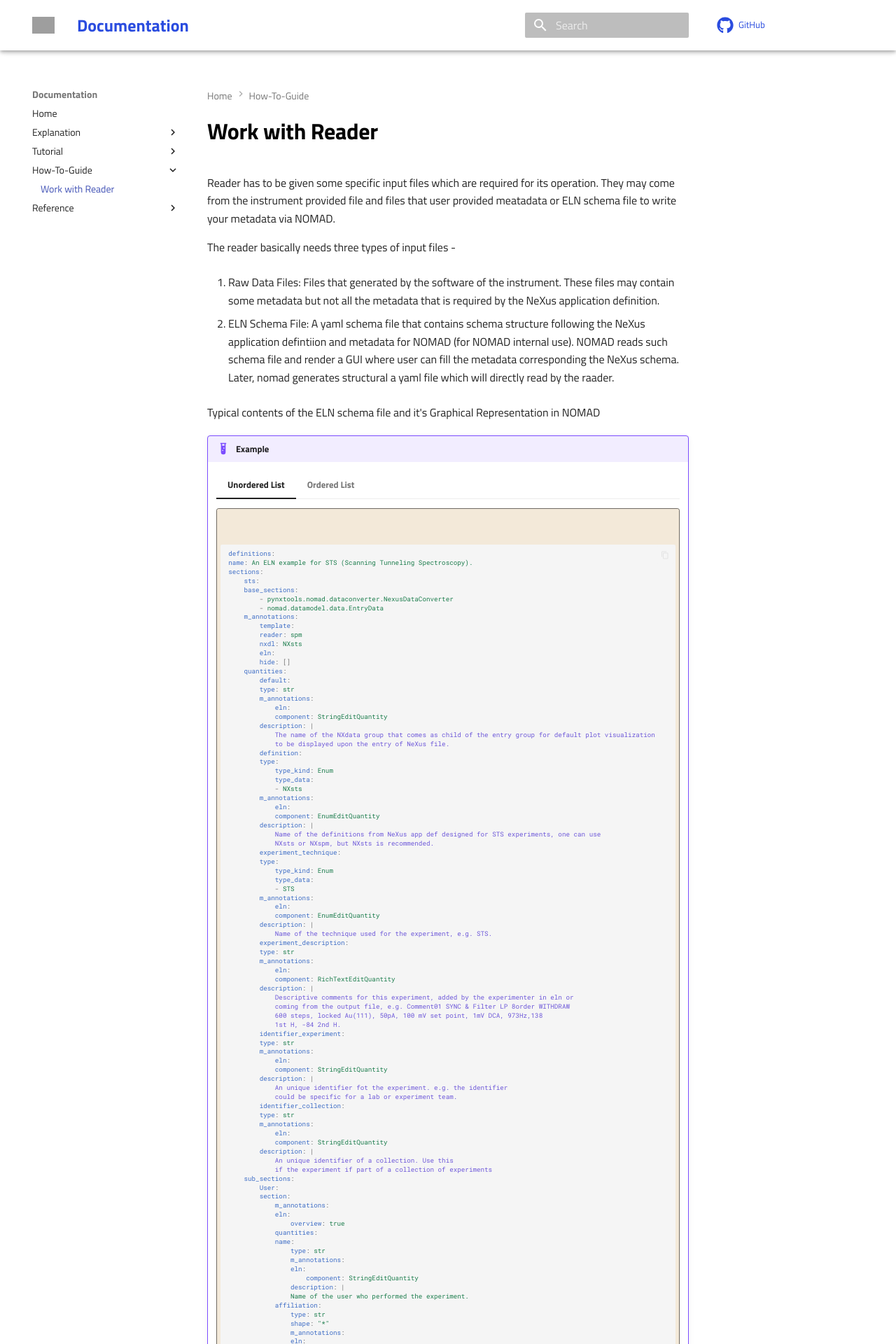
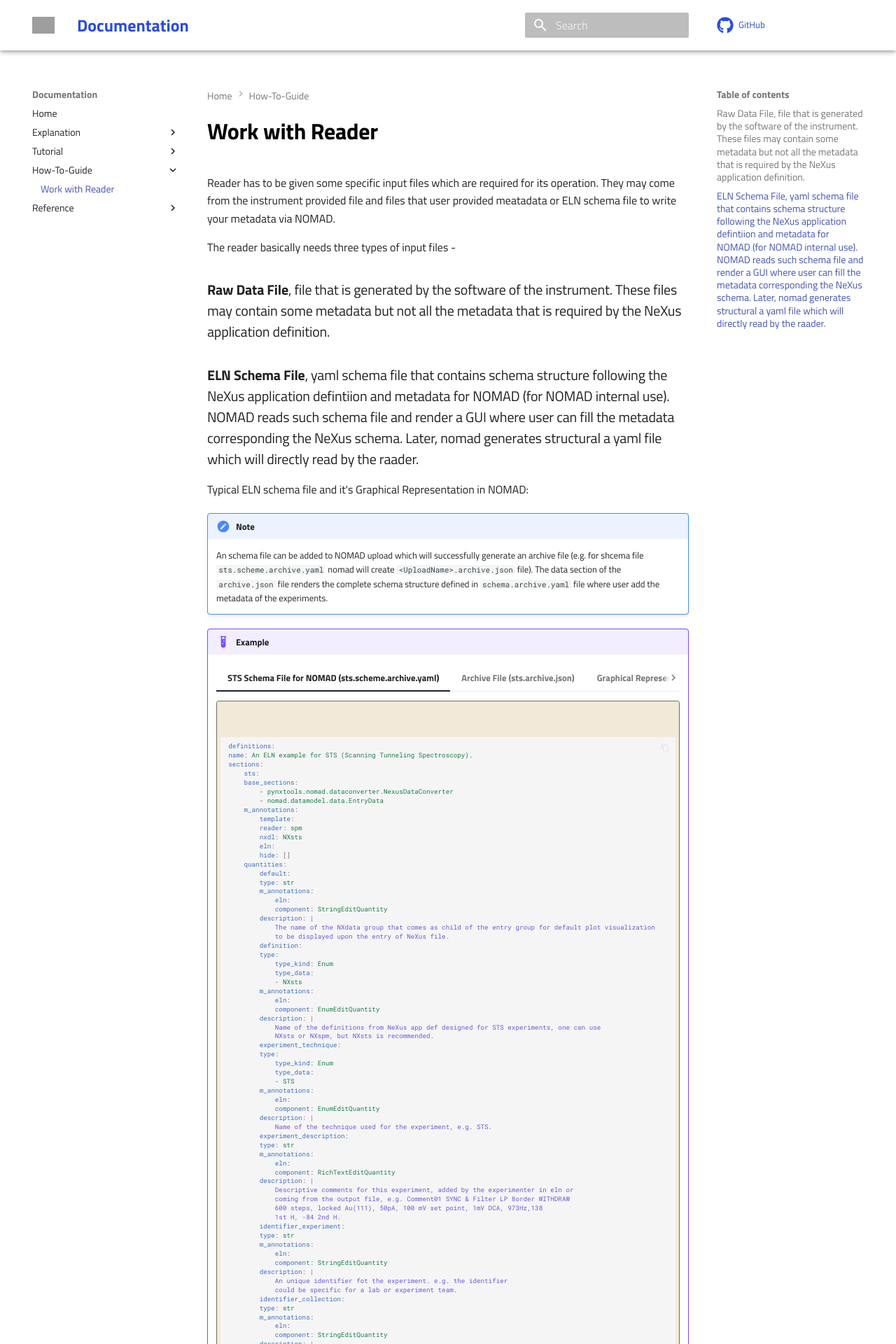
Before and after one commit to FAIRmat-NFDI/pynxtools-spm, an MkDocs documentation site: the page built from docs/how-to-guides/how-to-interact-with-reader.md, in a window 1280 px wide. Shown: the top 1920 px of the page at 70% size. Built offline with MkDocs 1.6.1 and Material for MkDocs 9.7.7, drawn with Linux system fonts in a browser that asks for light colours; comment, search, counter and statistics services are not loaded; grey boxes are pictures that could not be loaded.

Commit message:
Add some docs content.

````diff
--- a/docs/how-to-guides/how-to-interact-with-reader.md
+++ b/docs/how-to-guides/how-to-interact-with-reader.md
@@ -3,16 +3,19 @@
 
 The reader basically needs three types of input files -
 
-1. Raw Data Files: Files that generated by the software of the instrument. These files may contain some metadata but not all the metadata that is required by the NeXus application definition.
+### __Raw Data File__, file that is generated by the software of the instrument. These files may contain some metadata but not all the metadata that is required by the NeXus application definition.
 
-2. ELN Schema File: A yaml schema file that contains schema structure following the NeXus application defintiion and metadata for NOMAD (for NOMAD internal use). NOMAD reads such schema file and render a GUI where user can fill the metadata corresponding the NeXus schema. Later, nomad generates structural a yaml file which will directly read by the raader.
+### __ELN Schema File__,  yaml schema file that contains schema structure following the NeXus application defintiion and metadata for NOMAD (for NOMAD internal use). NOMAD reads such schema file and render a GUI where user can fill the metadata corresponding the NeXus schema. Later, nomad generates structural a yaml file which will directly read by the raader.
 
-Typical contents of the ELN schema file and it's Graphical Representation in NOMAD
+Typical ELN schema file and it's Graphical Representation in NOMAD:
+
+!!!note
+
+    An schema file can be added to NOMAD upload which will successfully generate an archive file (e.g. for shcema file `sts.scheme.archive.yaml` nomad will create `<UploadName>.archive.json` file). The data section of the `archive.json` file renders the complete schema structure defined in `schema.archive.yaml` file where user add the metadata of the experiments.
 
 !!! example
 
-    === "Unordered List"
-
+    === "STS Schema File for NOMAD (sts.scheme.archive.yaml)"
         <div markdown="1" class=scrollable>
             ```yaml
             definitions:
@@ -361,7 +364,7 @@
             ```
         </div>
 
-    === "Ordered List"
+    === "Archive File (sts.archive.json)"
 
         <div markdown="1" class=scrollable>
             ```json
@@ -421,11 +424,12 @@
             }
             ```
         </div>
+    === "Graphical Representation of archive.json in NOMAD"
+        <div class="scrollable-img">
+            <img src="../assets/image.png" alt="Example image">
+        </div>
+
 
 3. ELN yaml file: A yaml file that is similar to the yaml gegerated by NOMAD from the ELN schema file. Such file can be writen by user without help of NOMAD and can run the reader from commadn line interface.
 
 4. Config file: A congfig file that carries nested mapping of the raw data to the NeXus Application Definition concepts.
-
-fdf
-jfdffd
-ddddfff
--- a/docs/stylesheets/extra.css
+++ b/docs/stylesheets/extra.css
@@ -103,3 +103,19 @@
   white-space: pre-wrap; /* allow wrapping instead of one long line */
   background-color: #f3e9d9;
 }
+
+.scrollable-img {
+  max-height: 60vh;   /* limit to 60% of window height */
+  max-width: 60vw;    /* limit to 60% of window width */
+  overflow: auto;     /* scroll in both directions if needed */
+  border: 1px solid var(--md-default-fg-color--light);
+  border-radius: 6px;
+  background: var(--md-code-bg-color);
+  padding: 0.25em;
+}
+
+.scrollable-img img {
+  display: block;   /* remove inline spacing */
+  max-height: 60vh;   /* at most 60% of window height */
+  max-width: 60vw;
+}
````
